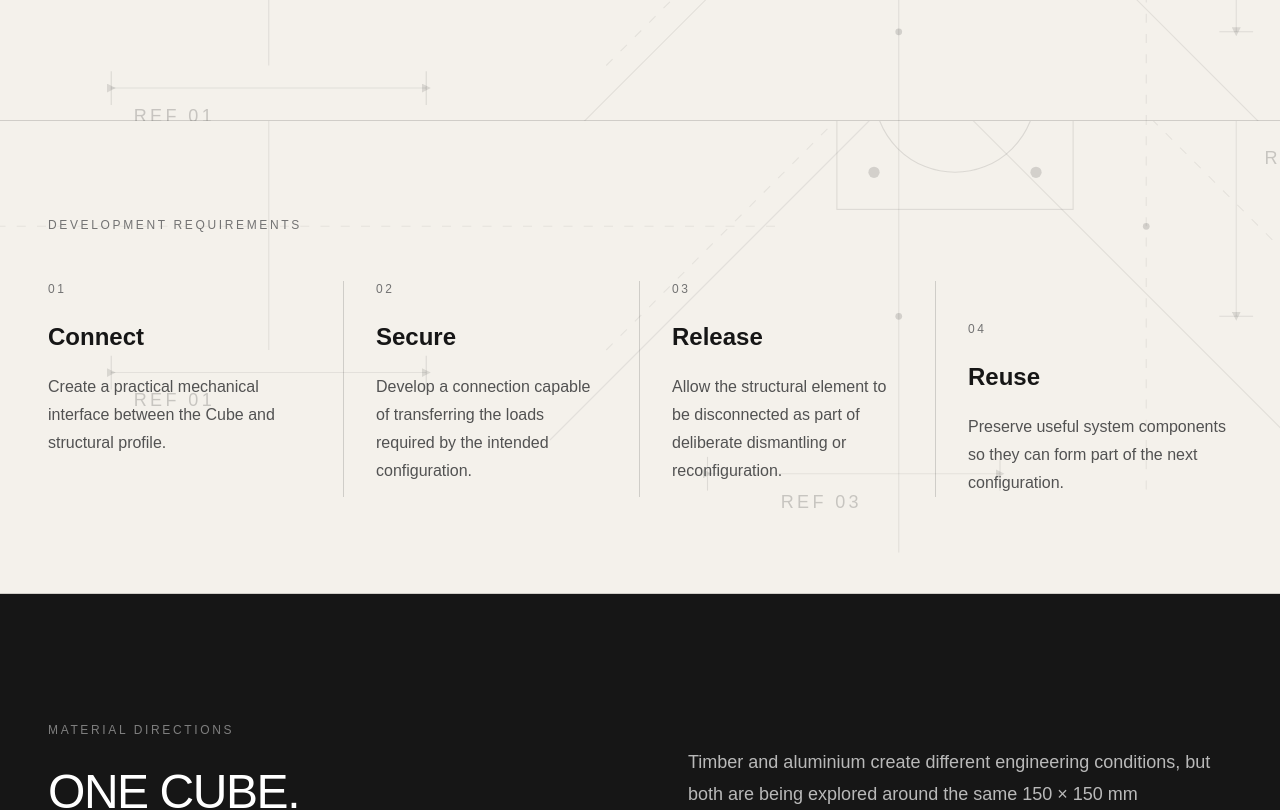
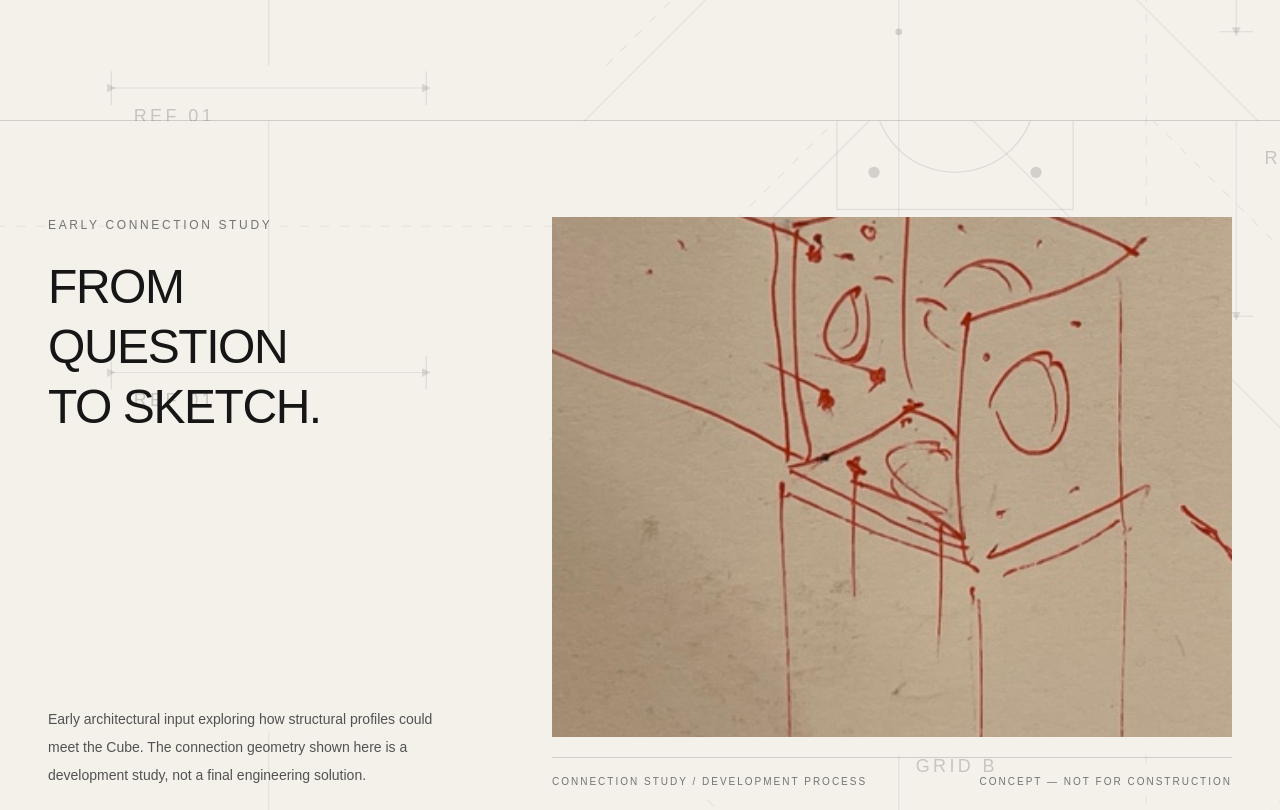
Before and after one commit to SoSureAdmin/4d-cube, a Next.js app: page /connections in a window 1280 px wide. Shown: the part 1660-2470 px from the top of the page. Built offline with nearby package versions, Linux system fonts and the light colour scheme.

Commit message:
Update Connections page and add connection study

```diff
--- a/app/connections/page.tsx
+++ b/app/connections/page.tsx
@@ -1,3 +1,5 @@
+import Image from "next/image";
+
 export default function FittingsPage() {
   return (
     <main className="min-h-screen text-[#161616]">
@@ -132,6 +134,52 @@ export default function FittingsPage() {
                 <br />
                 Disassembly matters too.
               </p>
+            </div>
+          </div>
+        </div>
+      </section>
+
+      {/* EARLY CONNECTION STUDY */}
+      <section className="border-b border-black/15 px-6 py-20 md:px-12 md:py-24">
+        <div className="mx-auto max-w-7xl">
+          <div className="grid gap-12 md:grid-cols-[0.75fr_1.25fr] md:gap-24">
+            <div className="flex flex-col justify-between">
+              <div>
+                <p className="mb-6 text-xs font-medium uppercase tracking-[0.22em] text-neutral-500">
+                  Early Connection Study
+                </p>
+
+                <h2 className="max-w-md text-4xl font-medium leading-tight tracking-[-0.03em] md:text-5xl">
+                  FROM
+                  <br />
+                  QUESTION
+                  <br />
+                  TO SKETCH.
+                </h2>
+              </div>
+
+              <p className="mt-10 max-w-md text-sm leading-7 text-neutral-600 md:mt-16">
+                Early architectural input exploring how structural profiles
+                could meet the Cube. The connection geometry shown here is a
+                development study, not a final engineering solution.
+              </p>
+            </div>
+
+            <div>
+              <div className="relative h-[380px] overflow-hidden bg-[#e4d8c4] md:h-[520px]">
+                <Image
+                  src="/connection-study-01.jpeg"
+                  alt="Early architectural connection study for the 4D-CUBE system"
+                  fill
+                  sizes="(max-width: 768px) 100vw, 760px"
+                  className="scale-[1.75] object-cover object-center"
+                />
+              </div>
+
+              <div className="mt-5 flex flex-col gap-2 border-t border-black/15 pt-4 text-[10px] uppercase tracking-[0.2em] text-neutral-500 md:flex-row md:items-center md:justify-between">
+                <span>Connection Study / Development Process</span>
+                <span>Concept — Not For Construction</span>
+              </div>
             </div>
           </div>
         </div>
@@ -290,7 +338,9 @@ export default function FittingsPage() {
               <p className="text-xs tracking-[0.22em] text-neutral-500">
                 01
               </p>
+
               <h3 className="mt-6 text-2xl font-semibold">Define</h3>
+
               <p className="mt-5 leading-7 text-neutral-600">
                 Establish the mechanical and structural requirements of the
                 connection.
@@ -301,7 +351,9 @@ export default function FittingsPage() {
               <p className="text-xs tracking-[0.22em] text-neutral-500">
                 02
               </p>
+
               <h3 className="mt-6 text-2xl font-semibold">Prototype</h3>
+
               <p className="mt-5 leading-7 text-neutral-600">
                 Develop candidate connection geometries and physical
                 prototypes.
@@ -312,7 +364,9 @@ export default function FittingsPage() {
               <p className="text-xs tracking-[0.22em] text-neutral-500">
                 03
               </p>
+
               <h3 className="mt-6 text-2xl font-semibold">Test</h3>
+
               <p className="mt-5 leading-7 text-neutral-600">
                 Evaluate structural behaviour, assembly, disassembly and
                 repeated use.
@@ -323,7 +377,9 @@ export default function FittingsPage() {
               <p className="text-xs tracking-[0.22em] text-neutral-500">
                 04
               </p>
+
               <h3 className="mt-6 text-2xl font-semibold">Validate</h3>
+
               <p className="mt-5 leading-7 text-neutral-600">
                 Determine which solution should become part of the 4D-CUBE
                 platform.
```
Also changed, not shown: public/connection-study-01.jpeg (added).
